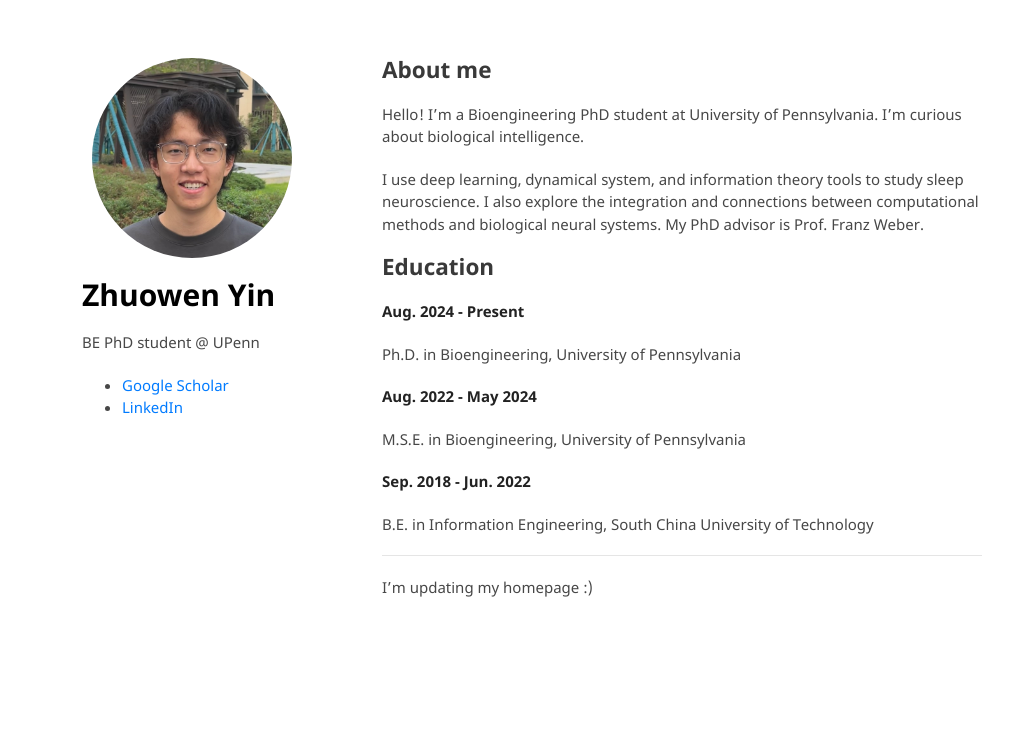
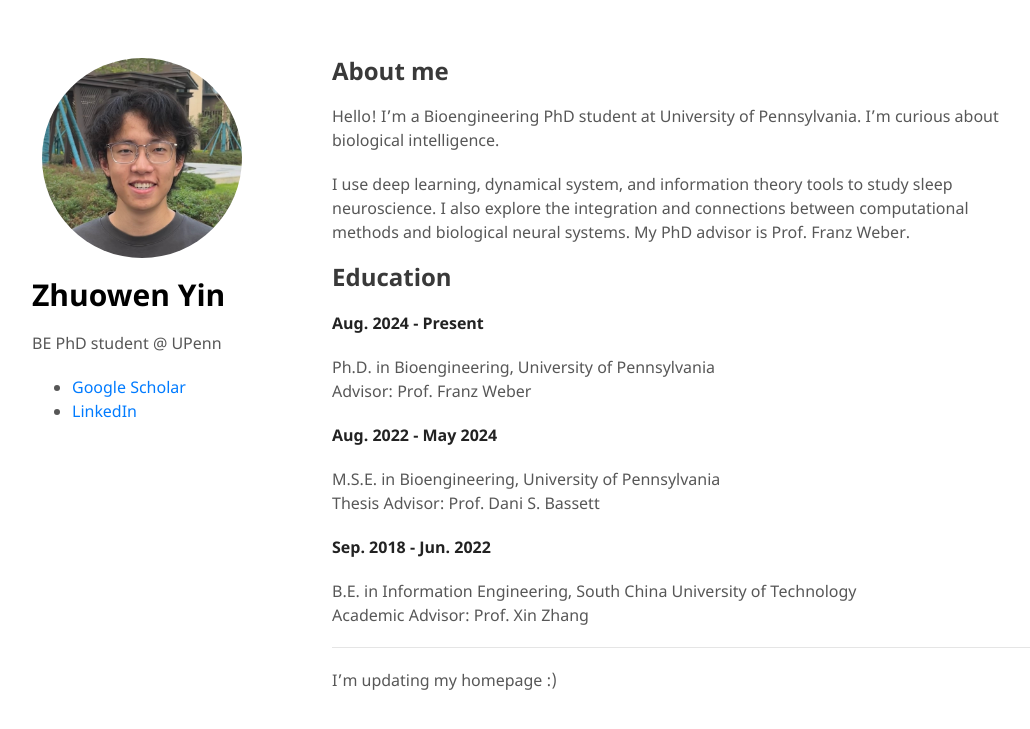
Before and after one commit to zhuowenyin/zhuowenyin.github.io, a Jekyll site: the page built from index.md, in a window 1280 px wide. Shown: the top 729 px of the page, without its empty margins (108-1138 px from the left). Built offline with Jekyll 4.4.1, drawn with Linux system fonts in a browser that asks for light colours.

Commit message:
Updated content and style

```diff
--- a/assets/css/style.scss
+++ b/assets/css/style.scss
@@ -6,7 +6,7 @@
 @media print, screen and (min-width: 1024px) {
 
   .wrapper {
-    width: 900px;
+    width: 1000px;
   }
 
   header {
@@ -14,13 +14,13 @@
   }
 
   section {
-    width: 600px;
+    width: 700px;
   }
 }
 
 body {
-  font-size: 15px;
-  color: #474747;
+  font-size: 16px;
+  color: #575757;
 }
 
 header h1 a {
--- a/index.md
+++ b/index.md
@@ -14,14 +14,17 @@ I use deep learning, dynamical system, and information theory tools to study sle
 **Aug. 2024 - Present**
 
 Ph.D. in Bioengineering, University of Pennsylvania
+Advisor: Prof. Franz Weber
 
 **Aug. 2022 - May 2024**
 
 M.S.E. in Bioengineering, University of Pennsylvania
+Thesis Advisor: Prof. Dani S. Bassett
 
 **Sep. 2018 - Jun. 2022**
 
 B.E. in Information Engineering, South China University of Technology
+Academic Advisor: Prof. Xin Zhang
 
 
 ---
```
